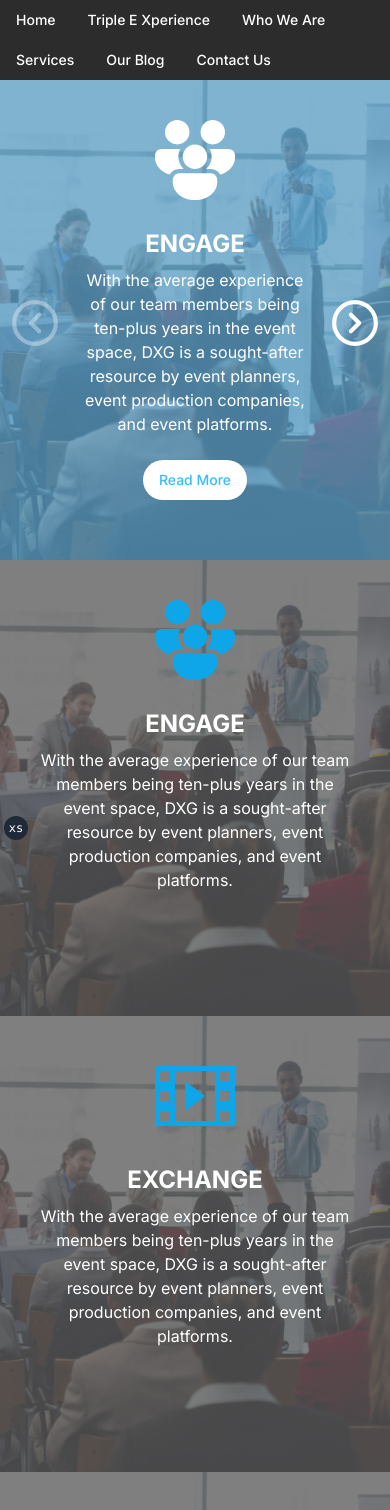
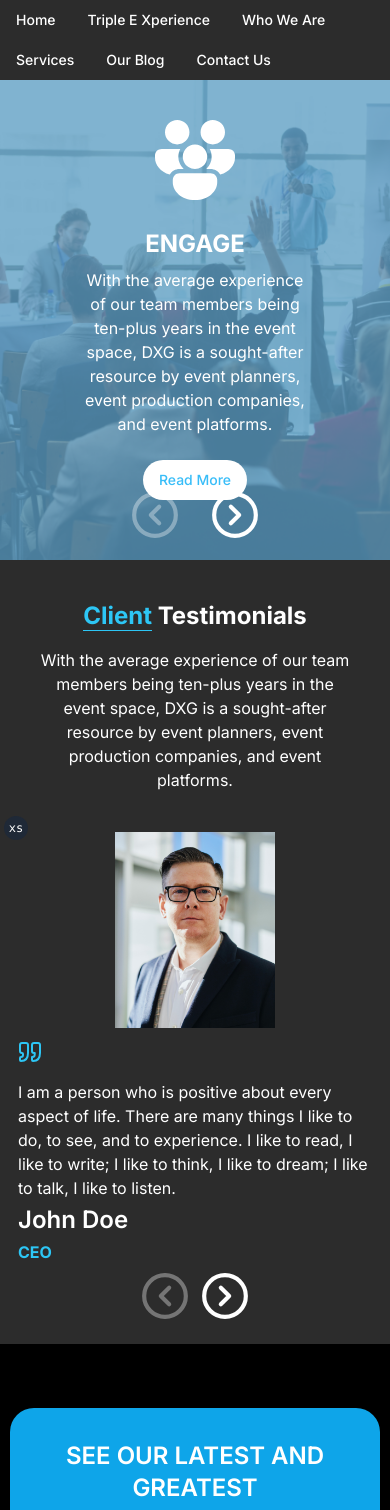
Before and after one commit to BayshoreCommunication/dxg-website, a Next.js app: page / in a window 390 px wide. Shown: the top 1510 px of the page. Built offline with nearby package versions, Linux system fonts and the light colour scheme.

Commit message:
add client review option

```diff
--- a/src/app/page.tsx
+++ b/src/app/page.tsx
@@ -2,11 +2,13 @@ import Image from 'next/image';
 
 import NewsLetter from '@/components/NewsLetter';
 import Overview from '@/components/home/Overview';
+import Testimonial from '@/components/Testimonial';
 export default function Home() {
   return (
     <div>
       <Overview />
-      <div className="bg-black">
+      <Testimonial />
+      <div className='bg-black'>
         <NewsLetter />
       </div>
     </div>
--- a/src/components/Testimonial.tsx
+++ b/src/components/Testimonial.tsx
@@ -1,10 +1,26 @@
 import React from 'react';
 import MaxWidthWrapper from './MaxWidthWrapper';
+import TestimonialSlider from './TestimonialSlider';
 function Testimonial() {
   return (
     <div className='bg-header'>
       <MaxWidthWrapper>
-        <div className=''></div>
+        <div className='flex flex-col items-center justify-center'>
+          <div className='my-10'>
+            <h1 className='text-center text-2xl font-bold text-white md:text-4xl'>
+              <span className='border-b border-b-brand text-brand'>Client</span>{' '}
+              Testimonials
+            </h1>
+            <p className='mt-4 px-6 text-center text-base text-white md:mt-6 md:px-12'>
+              With the average experience of our team members being ten-plus
+              years in the event space, DXG is a sought-after resource by event
+              planners, event production companies, and event platforms.
+            </p>
+          </div>
+          <div className='relative w-full'>
+            <TestimonialSlider />
+          </div>
+        </div>
       </MaxWidthWrapper>
     </div>
   );
--- /dev/null
+++ b/src/components/TestimonialSlider.tsx
@@ -0,0 +1,63 @@
+'use client';
+import { Navigation } from 'swiper/modules';
+import { Swiper, SwiperSlide } from 'swiper/react';
+
+import 'swiper/css';
+import 'swiper/css/navigation';
+
+import '@/style/custom.css';
+import Image from 'next/image';
+import { Icons } from './Icons';
+
+import { TESTIMONIAL_DATA } from '@/config/data';
+export default function TestimonialSlider() {
+  return (
+    <div>
+      <Swiper
+        modules={[Navigation]}
+        navigation={{
+          nextEl: '.swiper-button-next',
+          prevEl: '.swiper-button-prev',
+        }}
+        className='mx-auto md:max-w-md lg:flex lg:max-w-3xl'
+      >
+        {TESTIMONIAL_DATA.map((item, index) => {
+          return (
+            <SwiperSlide key={index}>
+              <div className='flex flex-col items-center justify-center md:flex-row'>
+                <div className='h-52 w-40 flex-none '>
+                  <Image
+                    src={item.image}
+                    alt={item.name}
+                    width={292}
+                    height={357}
+                  />
+                </div>
+                <div className='mb-20 flex flex-1 flex-col pl-2 pr-2 md:pl-6 lg:pl-10'>
+                  <Icons.quote className='mb-4 text-brand' />
+                  <p className='text-white'>
+                    I am a person who is positive about every aspect of life.
+                    There are many things I like to do, to see, and to
+                    experience. I like to read, I like to write; I like to
+                    think, I like to dream; I like to talk, I like to listen.
+                  </p>
+                  <h1 className='my-1 text-2xl font-semibold text-white'>
+                    {item.name}
+                  </h1>
+                  <h2 className='font-bold text-brand'>{item.title}</h2>
+                </div>
+              </div>
+            </SwiperSlide>
+          );
+        })}
+      </Swiper>
+      {/* Custom navigation buttons should be inside the Swiper component */}
+      <div className='swiper-button-next '>
+        <Icons.rightArrow className='text-white' />
+      </div>
+      <div className='swiper-button-prev '>
+        <Icons.leftArrow className='text-white' />
+      </div>
+    </div>
+  );
+}
--- a/src/components/home/Overview.tsx
+++ b/src/components/home/Overview.tsx
@@ -34,41 +34,37 @@ const data = [
 export default function Overview() {
   return (
     <div>
-      <div className="sm:block md:hidden">
+      <div className='md:hidden'>
         <OverviewSlider data={data} />
       </div>
-      <div className="sm:hidden md:flex">
+      <div className='hidden md:flex'>
         {data.map((item, index) => {
           return (
             <div
               key={index}
-              className="h-full w-full bg-[url('/banner/engage.png')] bg-no-repeat bg-center bg-cover"
+              className="h-full w-full bg-[url('/banner/engage.png')] bg-cover bg-center bg-no-repeat"
             >
               <div
-                className={`flex flex-col bg-black bg-opacity-50 hover:bg-sky-700 hover:bg-opacity-60 justify-center items-center  group `}
+                className={`group flex flex-col items-center justify-center bg-black bg-opacity-50 hover:bg-sky-700  hover:bg-opacity-60 `}
               >
-                <div className="relative text-sky-500 group-hover:text-white mt-10">
-                  {item.icon === 'man' && (
-                    <Icons.man className="h-20 w-20" />
-                  )}
+                <div className='relative mt-10 text-sky-500 group-hover:text-white'>
+                  {item.icon === 'man' && <Icons.man className='h-20 w-20' />}
                   {item.icon === 'media' && (
-                    <Icons.media className="h-20 w-20" />
+                    <Icons.media className='h-20 w-20' />
                   )}
                   {item.icon === 'monitor' && (
-                    <Icons.monitor className="h-20 w-20" />
+                    <Icons.monitor className='h-20 w-20' />
                   )}
                 </div>
-                <div className="py-5 px-10 text-center">
-                  <h1 className="text-2xl font-bold text-white uppercase py-2">
+                <div className='px-10 py-5 text-center'>
+                  <h1 className='py-2 text-2xl font-bold uppercase text-white'>
                     {item.title}
                   </h1>
-                  <p className="text-base text-white">
-                    {item.description}
-                  </p>
+                  <p className='text-base text-white'>{item.description}</p>
 
-                  <div className="h-20 mt-6">
+                  <div className='mt-6 h-20'>
                     <Button
-                      className="hidden bg-white text-sky-400 rounded-full group-hover:inline-flex hover:bg-white"
+                      className='hidden rounded-full bg-white text-sky-400 hover:bg-white group-hover:inline-flex'
                       asChild
                     >
                       <Link href={item.href}>Read More</Link>
--- a/src/components/home/OverviewSlider.tsx
+++ b/src/components/home/OverviewSlider.tsx
@@ -11,7 +11,6 @@ import '@/style/custom.css';
 import Link from 'next/link';
 import { Icons } from '../Icons';
 import { Button } from '../ui/button';
-import { ChevronLeftCircle, ChevronRightCircle } from 'lucide-react';
 
 // data array obejct type
 interface Data {
@@ -29,7 +28,7 @@ interface SliderProps {
 
 export default function OverviewSlider({ data }: SliderProps) {
   return (
-    <div className="relative">
+    <div className='relative'>
       <Swiper
         modules={[Navigation]}
         navigation={{
@@ -41,33 +40,29 @@ export default function OverviewSlider({ data }: SliderProps) {
           return (
             <SwiperSlide
               key={index}
-              className="h-full w-full bg-[url('/banner/engage.png')] bg-no-repeat bg-center bg-cover"
+              className="h-full w-full bg-[url('/banner/engage.png')] bg-cover bg-center bg-no-repeat"
             >
               <div
-                className={`flex flex-col bg-sky-700 bg-opacity-50  justify-center items-center  group `}
+                className={`group flex flex-col items-center  justify-center bg-sky-700  bg-opacity-50 `}
               >
-                <div className="relative text-white mt-10">
-                  {item.icon === 'man' && (
-                    <Icons.man className="h-20 w-20" />
-                  )}
+                <div className='relative mt-10 text-white'>
+                  {item.icon === 'man' && <Icons.man className='h-20 w-20' />}
                   {item.icon === 'media' && (
-                    <Icons.media className="h-20 w-20" />
+                    <Icons.media className='h-20 w-20' />
                   )}
                   {item.icon === 'monitor' && (
-                    <Icons.monitor className="h-20 w-20" />
+                    <Icons.monitor className='h-20 w-20' />
                   )}
                 </div>
-                <div className="py-5 px-20 text-center">
-                  <h1 className="text-2xl font-bold text-white uppercase py-2">
+                <div className='px-20 py-5 text-center'>
+                  <h1 className='py-2 text-2xl font-bold uppercase text-white'>
                     {item.title}
                   </h1>
-                  <p className="text-base text-white">
-                    {item.description}
-                  </p>
+                  <p className='text-base text-white'>{item.description}</p>
 
-                  <div className="h-20 mt-6">
+                  <div className='mt-6 h-20'>
                     <Button
-                      className=" bg-white text-sky-400 rounded-full  hover:bg-white"
+                      className=' rounded-full bg-white text-sky-400  hover:bg-white'
                       asChild
                     >
                       <Link href={item.href}>Read More</Link>
@@ -79,11 +74,11 @@ export default function OverviewSlider({ data }: SliderProps) {
           );
         })}
       </Swiper>
-      <div className="swiper-button-next">
-        <ChevronRightCircle className=" text-white" />
+      <div className='swiper-button-next'>
+        <Icons.rightArrow className=' text-white' />
       </div>
-      <div className="swiper-button-prev">
-        <ChevronLeftCircle className=" text-white" />
+      <div className='swiper-button-prev'>
+        <Icons.leftArrow className=' text-white' />
       </div>
     </div>
   );
--- /dev/null
+++ b/src/config/data.ts
@@ -0,0 +1,18 @@
+export const TESTIMONIAL_DATA = [
+  {
+    id: 1,
+    name: 'John Doe',
+    title: 'CEO',
+    image: '/testimonial/client-1.png',
+    quote:
+      'Lorem ipsum dolor sit amet, consectetur adipiscing elit. Sed quis accumsan nisi Ut ut felis congue nisl hendrerit commodo.',
+  },
+  {
+    id: 2,
+    name: 'Jane Doe',
+    title: 'CTO',
+    image: '/testimonial/client-2.png',
+    quote:
+      'Lorem ipsum dolor sit amet, consectetur adipiscing elit. Sed quis accumsan nisi Ut ut felis congue nisl hendrerit commodo.',
+  },
+];
--- a/src/style/custom.css
+++ b/src/style/custom.css
@@ -1,3 +1,4 @@
+
 .swiper-button-next,
 .swiper-button-prev {
   position: absolute;
@@ -7,9 +8,32 @@
   cursor: pointer;
 }
 
+/* Remove default content for all screen sizes */
 .swiper-button-next::before,
 .swiper-button-next::after,
 .swiper-button-prev::before,
 .swiper-button-prev::after {
   content: "";
 }
+
+/* Media query for small devices */
+@media (max-width: 767px) {
+
+  .swiper-button-next,
+  .swiper-button-prev {
+    top: 90%;
+    bottom: auto;
+
+  }
+
+    /* Adjust the margin or padding to reduce the gap */
+    .swiper-button-next {
+      transform: translateX(-240%);
+      /* Adjust the value as needed */
+    }
+
+    .swiper-button-prev {
+    transform: translateX(240%);
+      /* Adjust the value as needed */
+    }
+}
```
Also changed, not shown: src/components/Icons.tsx (+30 -22 lines), public/testimonial/client-1.png (added), public/testimonial/client-2.png (added).
